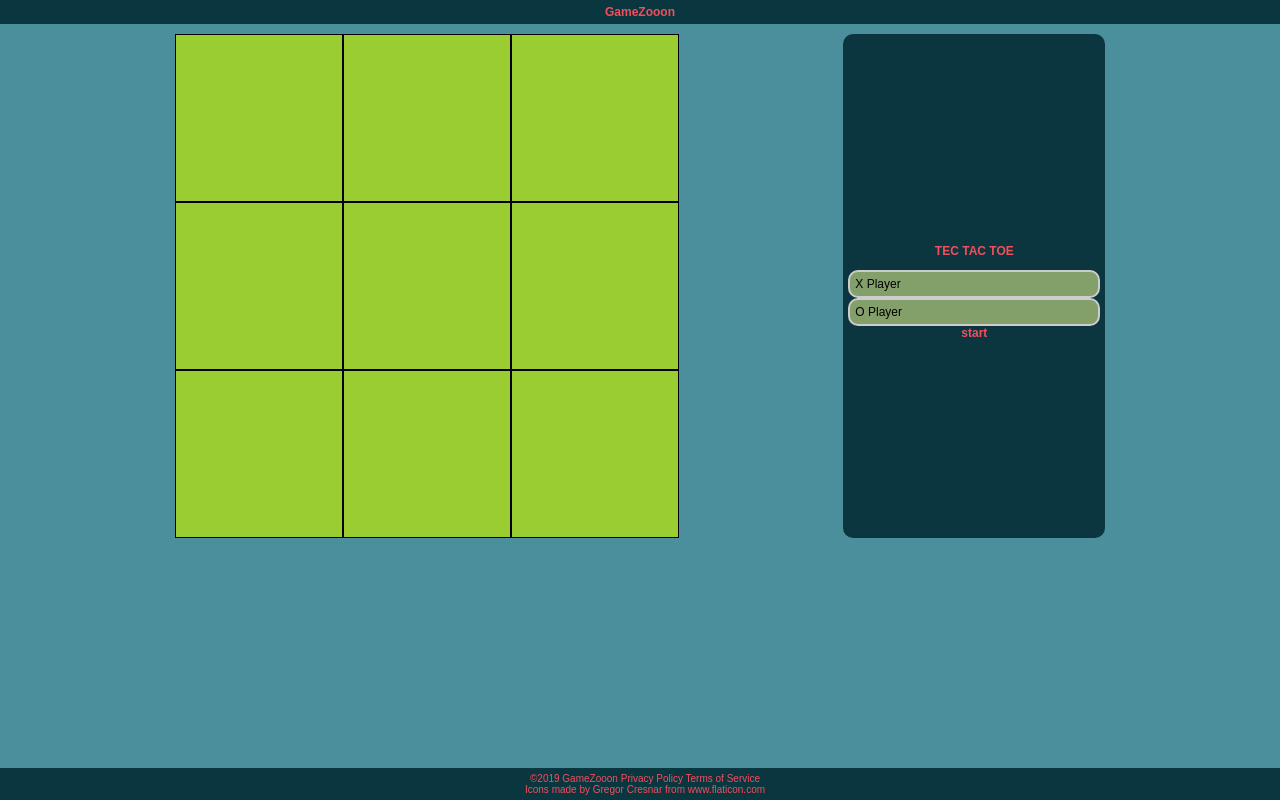
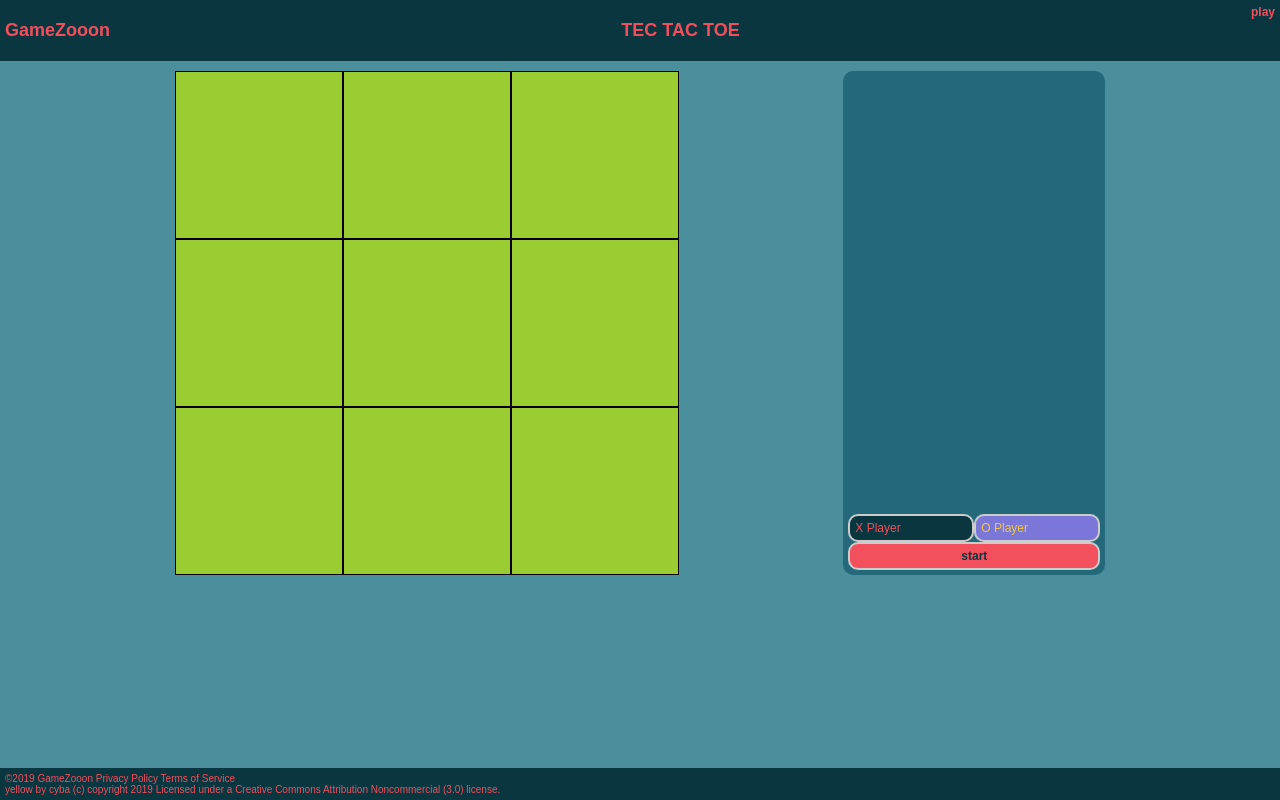
Before and after one commit to 3zamil/tic-tac-toe, a plain HTML site: page index.html in a window 1280 px wide. Drawn offline with nearby package versions, Linux system fonts and the light colour scheme.

Commit message:
tracking tow players progress visually and adding background music

```diff
--- a/index.html
+++ b/index.html
@@ -4,21 +4,59 @@
     <meta charset="UTF-8" />
     <meta name="viewport" content="width=device-width, initial-scale=1.0" />
     <meta http-equiv="X-UA-Compatible" content="ie=edge" />
-    <meta name="viewport" content="width=width-device, initial-scale=1.0" />
+    <meta name="viewport" content="width=device-width, initial-scale=1.0" />
     <title>Tic Tac Toe Game!</title>
     <link rel="stylesheet" href="stylesheets/style.css" />
   </head>
   <body>
     <header>
-      <div class="header1">GameZooon</div>
+      <div class="header1">
+        <h2>GameZooon</h2>
+      </div>
+      <div>
+        <h2 class="g-title">TEC TAC TOE</h2>
+      </div>
+      <div>play</div>
+      <audio id="myTune" loop>
+        <source src="/audio/cyba_-_yellow.mp3" type="audio/mpeg" />
+        Your browser does not support the audio element.
+      </audio>
+
+      <!-- <video controls="" autoplay="" name="media"><source src="/audio/cyba_-_yellow.mp3" type="audio/mpeg"></video> -->
     </header>
     <main>
       <nav>
-        <p>TEC TAC TOE</p>
-        <form>
-          <input id="xPlayer" type="text" name="xPlayer" placeholder="X Player" value="X Player" />
-          <input id="oPlayer" type="text" name="oPlayer" placeholder="O Player" value="O Player" />
-        </form>
+        <div class="race">
+          <div class="track-0">
+            <div class="name-0">
+              <form>
+                <input
+                  id="player-0"
+                  class="play-0"
+                  type="text"
+                  name="player-0"
+                  placeholder="X Player"
+                  value="X Player"
+                />
+              </form>
+            </div>
+          </div>
+          <div class="track-1">
+            <div class="name-1">
+              <form>
+                <input
+                  id="player-1"
+                  class="play-1"
+                  type="text"
+                  name="player-1"
+                  placeholder="O Player"
+                  value="O Player"
+                />
+              </form>
+            </div>
+          </div>
+        </div>
+
         <a href="#" id="start">start</a>
       </nav>
       <div id="board" class="theme g-board"></div>
@@ -26,17 +64,13 @@
     <footer>
       ©2019 GameZooon <a href="#"> Privacy Policy </a>
       <a href="#"> Terms of Service</a>
-      <div>
-        Icons made by
-        <a
-          href="https://www.flaticon.com/authors/gregor-cresnar"
-          title="Gregor Cresnar"
-          >Gregor Cresnar</a
+      <div class="attribution-block">
+        <a href="http://dig.ccmixter.org/files/cyba/60166">yellow</a> by cyba
+        (c) copyright 2019 Licensed under a Creative Commons
+        <a href="http://creativecommons.org/licenses/by-nc/3.0/"
+          >Attribution Noncommercial (3.0)</a
         >
-        from
-        <a href="https://www.flaticon.com/" title="Flaticon"
-          >www.flaticon.com</a
-        >
+        license.
       </div>
     </footer>
   </body>
--- a/scripts/main.js
+++ b/scripts/main.js
@@ -2,8 +2,7 @@ let stateText;
 let pickedNo;
 let board = [];
 let numClicks = [];
-let ss = $("#xPlayer").val();
-
+let ss = $("#player-0").val();
 
 // Initialaization function:
 const init = function() {
@@ -17,17 +16,24 @@ const init = function() {
 
   board = [];
   numClicks = [];
-  $("#xPlayer").prop('disabled', false)
-  $("#oPlayer").prop('disabled', false)
+  backMusic();
+  // $("#myTune").prop("play", true)
+  $("#player-0").prop("disabled", false);
+  $("#player-1").prop("disabled", false);
 
-  p1 = $("#xPlayer").val().substr(0, 1).toUpperCase()
-  p2 = $("#oPlayer").val().substr(0, 1).toUpperCase()
-  if (p1==p2) {
-    p1 += pickedNo +1
-    p2 += +!pickedNo +1
+  p1 = $("#player-0")
+    .val()
+    .substr(0, 1)
+    .toUpperCase();
+  p2 = $("#player-1")
+    .val()
+    .substr(0, 1)
+    .toUpperCase();
+  if (p1 == p2) {
+    p1 += pickedNo + 1;
+    p2 += +!pickedNo + 1;
   }
   stateText = [p1, p2];
-
 
   $("#board").html("");
   for (let i = 1; i <= boxes; i++) {
@@ -38,22 +44,22 @@ const init = function() {
   }
 };
 
+const results = function(winner) {
+  // $("#player-" + winner).animate({ top: "250px" });
+  $(".name-" + winner).animate({ bottom: "+=20%" }, "slow");
+
+};
 //ply X or O
 const play = function(event) {
   let myTarget = event.target;
   pickedNo = +!pickedNo;
-  if (numClicks.length ==0) {
-    $("#xPlayer").prop('disabled', true)
-    $("#oPlayer").prop('disabled', true)
-
+  if (numClicks.length == 0) {
+    $("#player-0").prop("disabled", true);
+    $("#player-1").prop("disabled", true);
   }
   numClicks.push(1);
   let thePicked = stateText[pickedNo];
   $(myTarget).text(thePicked);
-
-  $(myTarget)
-    .show()
-    .fadeIn("slow");
 
   $(myTarget).addClass("play-" + pickedNo);
   $(myTarget).off();
@@ -61,32 +67,34 @@ const play = function(event) {
   board[boxId] = thePicked;
 
   if (board[1] == board[2] && board[1] == board[3]) {
-    setTimeout(() => {
-      alert(board[1] + " WIN");
-      init();
-    }, 400);
+    // setTimeout(() => {
+    //   alert(board[1] + " WIN");
+    //   init();
+    // }, 400);
+    results(pickedNo);
 
     //check winner
   } else if (board[4] == board[5] && board[4] == board[6]) {
-    alert(board[4] + " WIN");
+    results(pickedNo);
+    // alert(board[4] + " WIN");
     init();
   } else if (board[7] == board[8] && board[7] == board[9]) {
-    alert(board[7] + " WIN");
+    // alert(board[7] + " WIN");
     init();
   } else if (board[1] == board[4] && board[1] == board[7]) {
-    alert(board[1] + " WIN");
+    // alert(board[1] + " WIN");
     init();
   } else if (board[2] == board[5] && board[2] == board[8]) {
-    alert(board[2] + " WIN");
+    // alert(board[2] + " WIN");
     init();
   } else if (board[3] == board[6] && board[3] == board[9]) {
-    alert(board[3] + " WIN");
+    // alert(board[3] + " WIN");
     init();
   } else if (board[1] == board[5] && board[1] == board[9]) {
-    alert(board[1] + " WIN");
+    // alert(board[1] + " WIN");
     init();
   } else if (board[3] == board[5] && board[3] == board[7]) {
-    alert(board[3] + " WIN");
+    // alert(board[3] + " WIN");
     init();
   } else {
     if (numClicks.length == 9) {
@@ -96,6 +104,15 @@ const play = function(event) {
   }
 };
 
+const backMusic = function() {
+  var myAudio = document.getElementById("myTune");
+  if (myAudio.paused) {
+    myAudio.play();
+  } else {
+    myAudio.pause();
+  }
+};
+
 $(function() {
   init();
   $("#start").click(init);
--- a/stylesheets/style.css
+++ b/stylesheets/style.css
@@ -3,34 +3,48 @@
 } */
 body {
   margin: 0;
-  align-items: center;
-  align-content: center;
-  text-align: center;
-  background-color: rgb(76, 143, 156);;
+  background-color: rgb(76, 143, 156);
 }
 header,
 footer {
   background-color: rgba(10, 54, 63, 1);
   color: rgba(242, 79, 93, 1);
   padding: 5px;
+  margin: 0;
   font: bold 12px sans-serif;
+}
+header {
+  display: flex;
+  justify-content: space-between;
 }
 
 footer {
-  position:fixed;
-  left:0px;
-  bottom:0px;
-  width:100%;
-  font:  10px sans-serif;
-
+  position: fixed;
+  left: 0px;
+  bottom: 0px;
+  width: 100%;
+  font: 10px sans-serif;
 }
 
 a {
   text-decoration: none;
   color: inherit;
 }
+nav a {
+  width: 100%;
+  background-color: #f2505d;
+  color: #0b3640;
+  border-radius: 10px;
+  font-size: 12px;
+  padding: 5px 5px 5px 5px;
+  box-sizing: border-box;
+  border: 2px solid #ccc;
+}
 
-input[type=text] {
+.g-title {
+}
+
+input[type="text"] {
   width: 100%;
   box-sizing: border-box;
   border: 2px solid #ccc;
@@ -39,7 +53,6 @@ input[type=text] {
   background-position: 10px 10px;
   background-repeat: no-repeat;
   padding: 5px 5px 5px 5px;
-  background: rgba(175, 200, 123, 0.733);
 }
 
 main {
@@ -55,11 +68,11 @@ main {
 nav {
   display: flex;
   flex-flow: column;
-  align-items: center;
-  justify-content: center;
-  font: bold 12px sans-serif ;
+  align-items: flex-end;
+  justify-content: flex-end;
+  font: bold 12px sans-serif;
   color: #f2505d;
-  background: #0b3640;
+  background: #236979;
   border-radius: 10px;
   width: 20%;
   padding: 5px;
@@ -76,13 +89,13 @@ nav {
   height: 0;
   padding-bottom: 33.33%;
   text-align: center;
-  font: 900 10vmin sans-serif;
+  font: 900 15vmin sans-serif;
   line-height: 150%;
   background: yellowgreen;
   cursor: grab;
-  -webkit-box-shadow:inset 0px 0px 0px 1px black;
-  -moz-box-shadow:inset 0px 0px 0px 1px black;
-  box-shadow:inset 0px 0px 0px 1px black;
+  -webkit-box-shadow: inset 0px 0px 0px 1px black;
+  -moz-box-shadow: inset 0px 0px 0px 1px black;
+  box-shadow: inset 0px 0px 0px 1px black;
 }
 
 .play-0 {
@@ -96,10 +109,40 @@ nav {
 }
 
 .unit:hover {
-   background: rgba(153, 205, 50, 0.733);
+  background: rgba(153, 205, 50, 0.733);
   transform: scale(1.05);
 }
 
+.race {
+  display: flex;
+  flex-flow: row;
+  height: 80%;
+  width: 100%;
+  margin-bottom: 29px;
+}
+.track-0 {
+  position: relative;
+  width: 50%;
+}
+
+.track-1 {
+  position: relative;
+  width: 50%;
+}
+
+.name-0 {
+  position: absolute;
+  bottom: -29px;
+}
+
+.name-1 {
+  position: absolute;
+  bottom: -29px;
+}
+
+#start {
+  text-align: center;
+}
 
 /* Color Theme Swatches in Hex */
 .MONKEY-ISLAND-1-hex {
```
Also changed, not shown: 1 other file.
